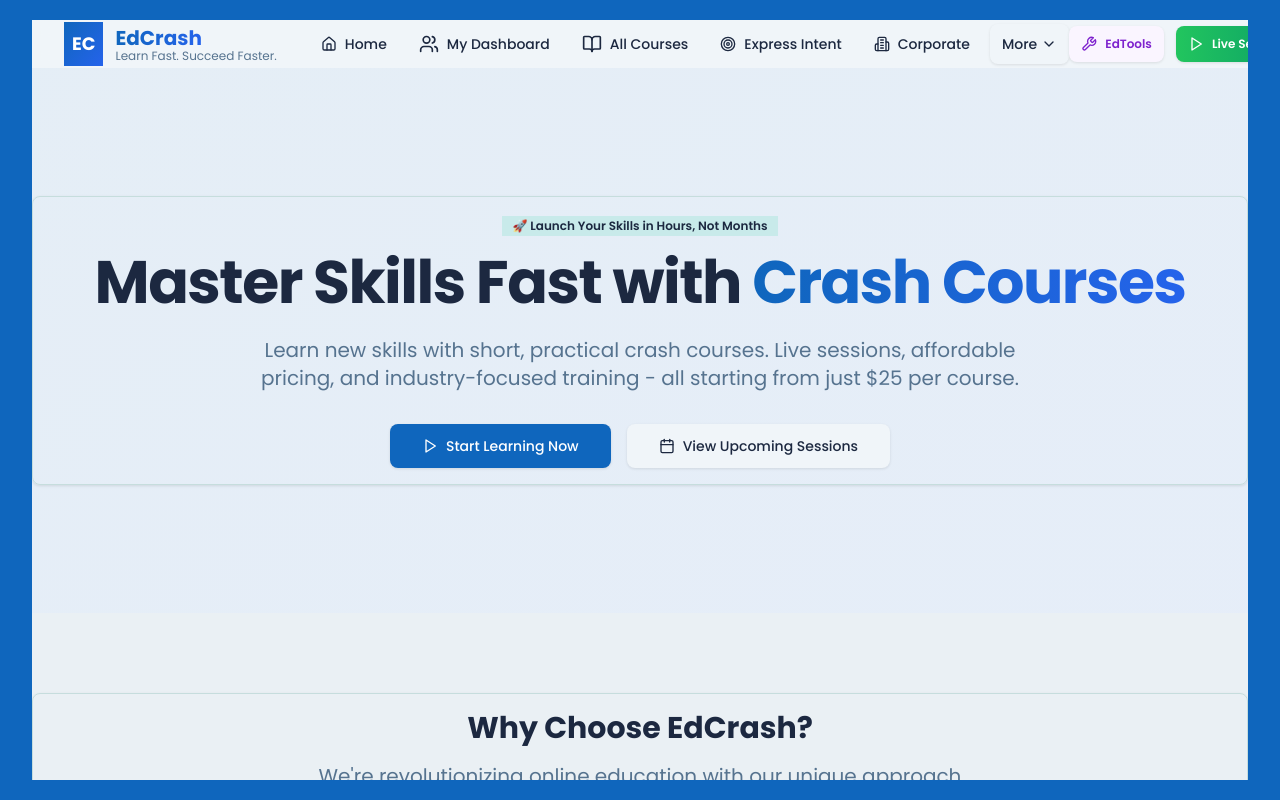
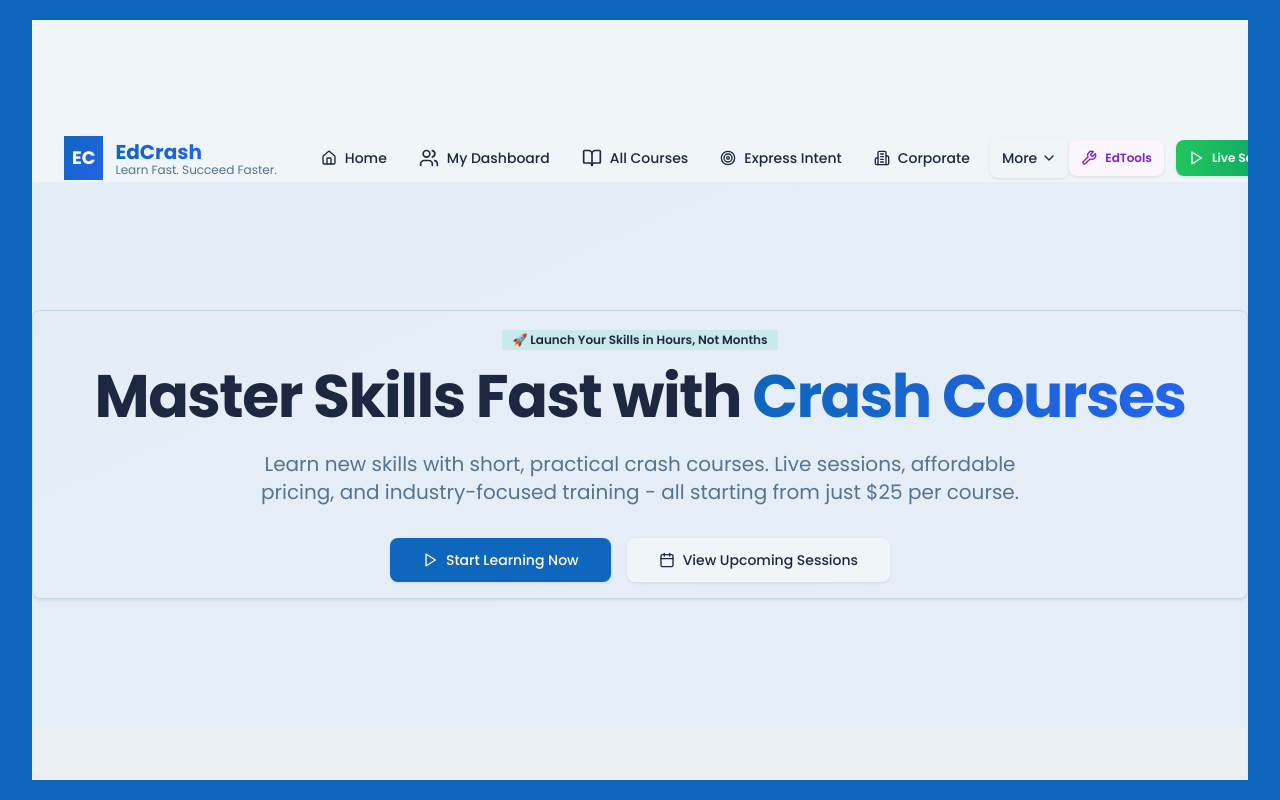
Before and after one commit to ramesh1972/edcarsh-skill-boost, a React (Vite) app: page / in a window 1280 px wide. Built offline with nearby package versions, Linux system fonts and the light colour scheme.

Commit message:
feat: Adjust inner div top height
Set the top of the inner div to 15% of the outer div's height in `src/App.tsx`.

```diff
--- a/src/App.tsx
+++ b/src/App.tsx
@@ -23,8 +23,11 @@ const App = () => (
     <TooltipProvider>
       <ThemeProvider>
         <div className="h-screen w-full bg-primary flex items-center justify-center overflow-auto">
-          <div className="h-[95%] w-[95%] bg-background overflow-auto">
-            <div className="w-full h-full">
+          <div className="h-[95%] w-[95%] bg-background overflow-auto flex flex-col">
+            <div className="h-[15%] w-full bg-background border-b">
+              {/* Top section - 15% of outer div height */}
+            </div>
+            <div className="flex-1 w-full overflow-auto">
               <Toaster />
               <Sonner />
               <BrowserRouter>
```
